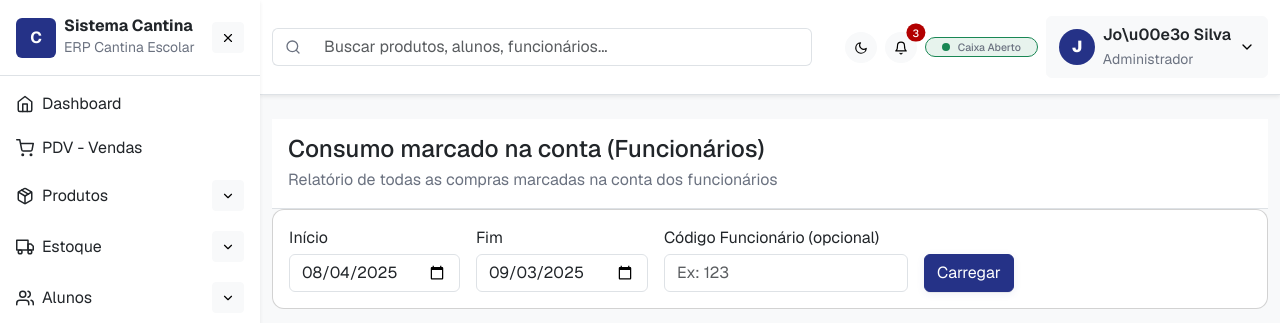
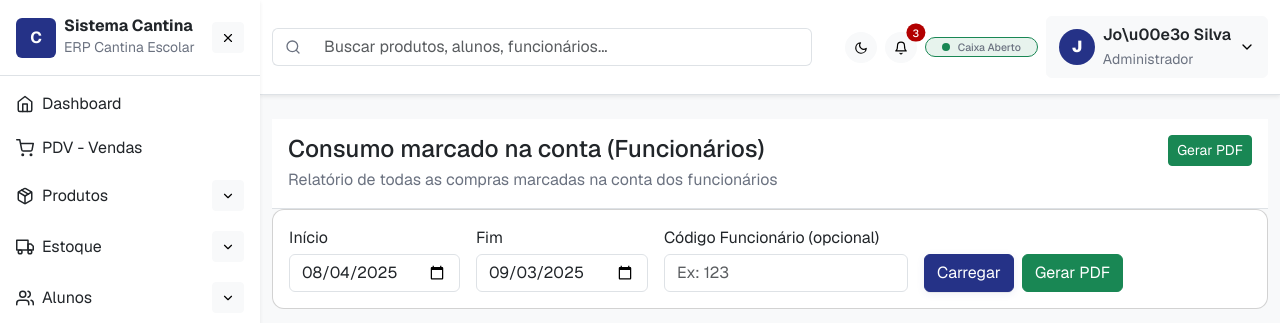
Before and after one commit to rmgimenez/nextjs-cantina, a Next.js app: page /dashboard/funcionarios/consumo in a window 1280 px wide. Shown: the top 323 px of the page. Built offline with nearby package versions, Linux system fonts and the light colour scheme; no server answers.

Commit message:
feat: adicionar funcionalidade para gerar relatório em PDF na página de consumo dos funcionários

```diff
--- a/src/app/dashboard/funcionarios/consumo/page.tsx
+++ b/src/app/dashboard/funcionarios/consumo/page.tsx
@@ -55,13 +55,69 @@ export default function ConsumoContaPage() {
     carregar(); /* eslint-disable-next-line */
   }, []);
 
+  const gerarPdf = () => {
+    try {
+      // copia e ordena por nome do funcionário (alfabética)
+      const rows = [...agregados].sort((a, b) =>
+        String(a.funcionario_nome).localeCompare(String(b.funcionario_nome), 'pt-BR')
+      );
+
+      const titulo = `Relatório de Consumo por Funcionário (${inicio} a ${fim})`;
+      const style = `body{font-family:Arial,Helvetica,sans-serif;padding:20px}h2{margin-bottom:6px}table{width:100%;border-collapse:collapse;margin-top:12px}th,td{border:1px solid #ddd;padding:8px}th{text-align:left;background:#f5f5f5}`;
+      let html = `<!doctype html><html><head><meta charset="utf-8"><title>${titulo}</title><style>${style}</style></head><body>`;
+      html += `<h2>${titulo}</h2>`;
+      html += `<p>Total período: <strong>${fmt(Number(totalPeriodo))}</strong></p>`;
+      html += `<table><thead><tr><th>Código</th><th>Funcionário</th><th style="text-align:right"># Vendas</th><th style="text-align:right">Total</th></tr></thead><tbody>`;
+      for (const r of rows) {
+        html += `<tr><td>${r.funcionario_id}</td><td>${
+          r.funcionario_nome
+        }</td><td style="text-align:right">${r.qtde_vendas}</td><td style="text-align:right">${fmt(
+          Number(r.total)
+        )}</td></tr>`;
+      }
+      html += `</tbody></table>`;
+      html += `<p style="margin-top:18px;font-size:0.9em;color:#666">Gerado em: ${new Date().toLocaleString()}</p>`;
+      html += `</body></html>`;
+
+      const w = window.open('', '_blank');
+      if (!w) {
+        alert('Não foi possível abrir nova janela. Verifique bloqueadores de pop-up.');
+        return;
+      }
+      w.document.write(html);
+      w.document.close();
+      w.focus();
+      // Delay curto para garantir renderização antes de print
+      setTimeout(() => {
+        w.print();
+      }, 250);
+    } catch (err) {
+      console.error('Erro ao gerar PDF', err);
+      alert('Erro ao gerar PDF');
+    }
+  };
+
   return (
     <>
       <div className='bg-white border-bottom px-3 py-3'>
-        <h1 className='h4 mb-1 text-dark'>Consumo marcado na conta (Funcionários)</h1>
-        <p className='text-muted mb-0'>
-          Relatório de todas as compras marcadas na conta dos funcionários
-        </p>
+        <div className='d-flex align-items-start justify-content-between'>
+          <div>
+            <h1 className='h4 mb-1 text-dark'>Consumo marcado na conta (Funcionários)</h1>
+            <p className='text-muted mb-0'>
+              Relatório de todas as compras marcadas na conta dos funcionários
+            </p>
+          </div>
+          <div className='ms-3'>
+            {/* Botão adicional sempre visível no cabeçalho para facilitar acesso */}
+            <button
+              className='btn btn-success btn-sm'
+              onClick={() => gerarPdf()}
+              title='Gerar relatório em PDF (abre janela de impressão)'
+            >
+              Gerar PDF
+            </button>
+          </div>
+        </div>
       </div>
 
       <div className='card mb-3'>
@@ -97,6 +153,14 @@ export default function ConsumoContaPage() {
           <div className='col-auto d-flex gap-2'>
             <button className='btn btn-primary' disabled={loading} onClick={carregar}>
               {loading ? 'Carregando...' : 'Carregar'}
+            </button>
+            <button
+              className='btn btn-success'
+              disabled={loading}
+              onClick={() => gerarPdf()}
+              title='Gerar relatório em PDF (abre janela de impressão)'
+            >
+              Gerar PDF
             </button>
           </div>
         </div>
```
